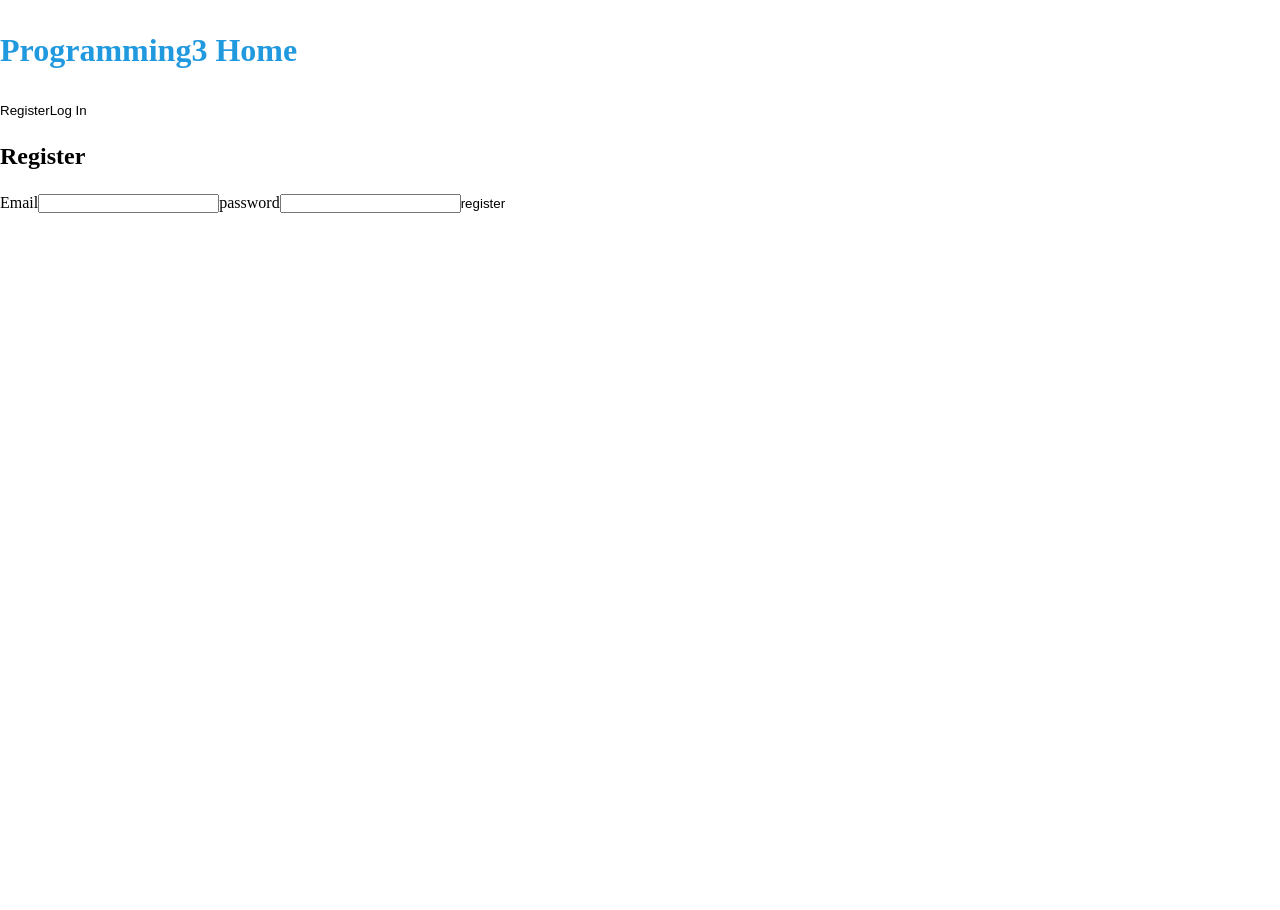
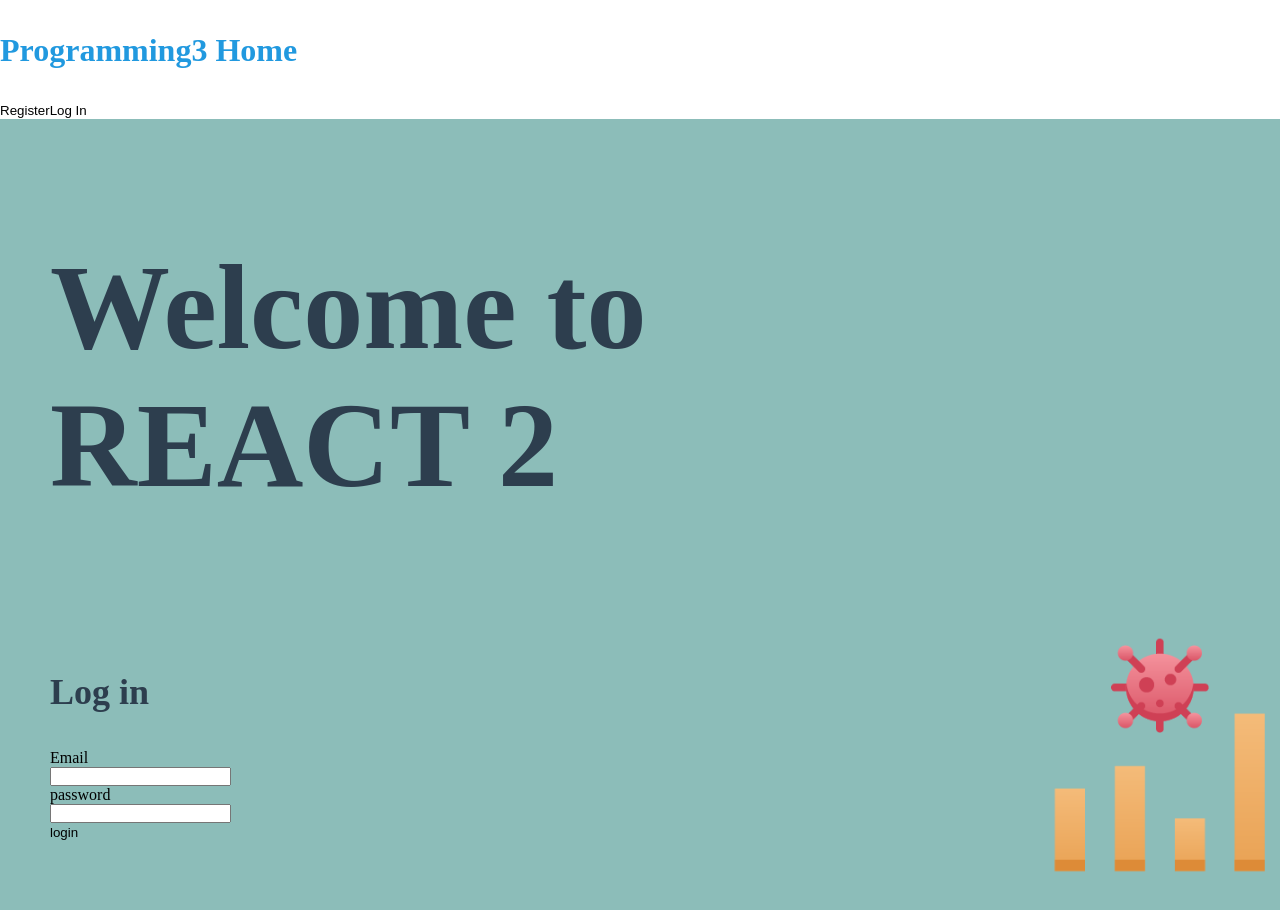
Before and after one commit to Benedict-Carling/Programming3-Frontend, a React (Create React App) app: page /login in a window 1280 px wide. Shown: the top 910 px of the page. Before the commit the page ends 800 px from the top, so only its background shows below. Built offline with nearby package versions, Linux system fonts and the light colour scheme.

Commit message:
Designed Login page corresponding to figma

```diff
--- /dev/null
+++ b/src/components/auth/Login.css
@@ -0,0 +1,53 @@
+@media all and (min-width: 480px) {
+
+
+    .Login {
+
+      background-color: #8CBDB9;
+      text-align: left;
+
+
+    }
+
+    .Login form {
+      margin-left: 50px ;
+      max-width: 50px;
+      background-color: #8CBDB9;
+      height: 30vmin;
+
+
+    }
+
+  }
+   .Login-header {
+        background-color: #8CBDB9;
+        min-height: 4vh;
+        display: flex;
+        flex-direction: column;
+        align-items: left;
+        justify-content: left;
+        font-size: calc(2px + 2vmin);
+        color: #2D3E4E;
+        font: 'oxygen';
+        margin-left: 50px;
+        max-width: 500px;
+      }
+    .Login-picture{
+      height: 30vmin;
+      position: absolute;
+      right: 0%;
+      background-color: #8CBDB9;
+
+    }
+    .Login-MainTitle {
+        max-width: 600px;
+        background-color: #8CBDB9;
+        min-height: 25vh;
+        display: flex;
+        flex-direction: row;
+        align-items: left;
+        justify-content: left;
+        font-size: calc(20px + 5vmin);
+        color: #2D3E4E;
+        margin-left: 50px;
+      }
--- a/src/components/auth/Login.js
+++ b/src/components/auth/Login.js
@@ -2,10 +2,18 @@ import React, { useState, useContext } from "react";
 import { useHistory } from "react-router-dom";
 import UserContext from "../../context/UserContext";
 import Axios from "axios";
+import "./Login.css";
+import covidStats from "./covidStats.png";
+import Form from "react-bootstrap/Form";
+import Button from 'react-bootstrap/Button';
 
 export default function Login() {
   const [email, setEmail] = useState("");
   const [password, setPassword] = useState("");
+
+  function validateForm() {
+    return email.length > 0 && password.length > 0;
+  }
 
   const { setUserData } = useContext(UserContext);
   const history = useHistory();
@@ -25,23 +33,35 @@ export default function Login() {
   };
 
   return (
-    <div>
-      <h2>Register</h2>
-      <form onSubmit={submit}>
-        <label htmlFor="login-email">Email</label>
-        <input
+    <div className = "Login">
+    <header className="Login-MainTitle">
+      <h1 className="Login-title">Welcome to REACT 2</h1>
+    </header>
+    <img src={covidStats} className="Login-picture" alt="covidStats"/>
+      <header className="Login-header">
+          <h1 className="Login-title">Log in</h1>
+      </header>
+      <Form onSubmit={submit}>
+        <Form.Group size="lg" controlId="email"></Form.Group>
+          <Form.Label htmlFor="login-email">Email</Form.Label>
+            <Form.Control
               onChange={(e) => setEmail(e.target.value)}
               id="login-email"
               type="email"
             />
-        <label htmlFor="login-password">password</label>
-        <input
+        <Form.Group>
+        <Form.Group size="lg" controlId="email"></Form.Group>
+          <Form.Label htmlFor="login-password">password</Form.Label>
+            <Form.Control
               onChange={(e) => setPassword(e.target.value)}
               id="login-password"
               type="password"
             />
-        <input type="submit" value="register" />
-      </form>
+          </Form.Group>
+        <Button block size="lg" value="register" type="submit" disabled={!validateForm()}>
+          login
+        </Button>
+      </Form>
     </div>
   );
 }
```
Also changed, not shown: src/components/auth/covidStats.png (added). Lines whose indentation alone changed are shown as unchanged.
